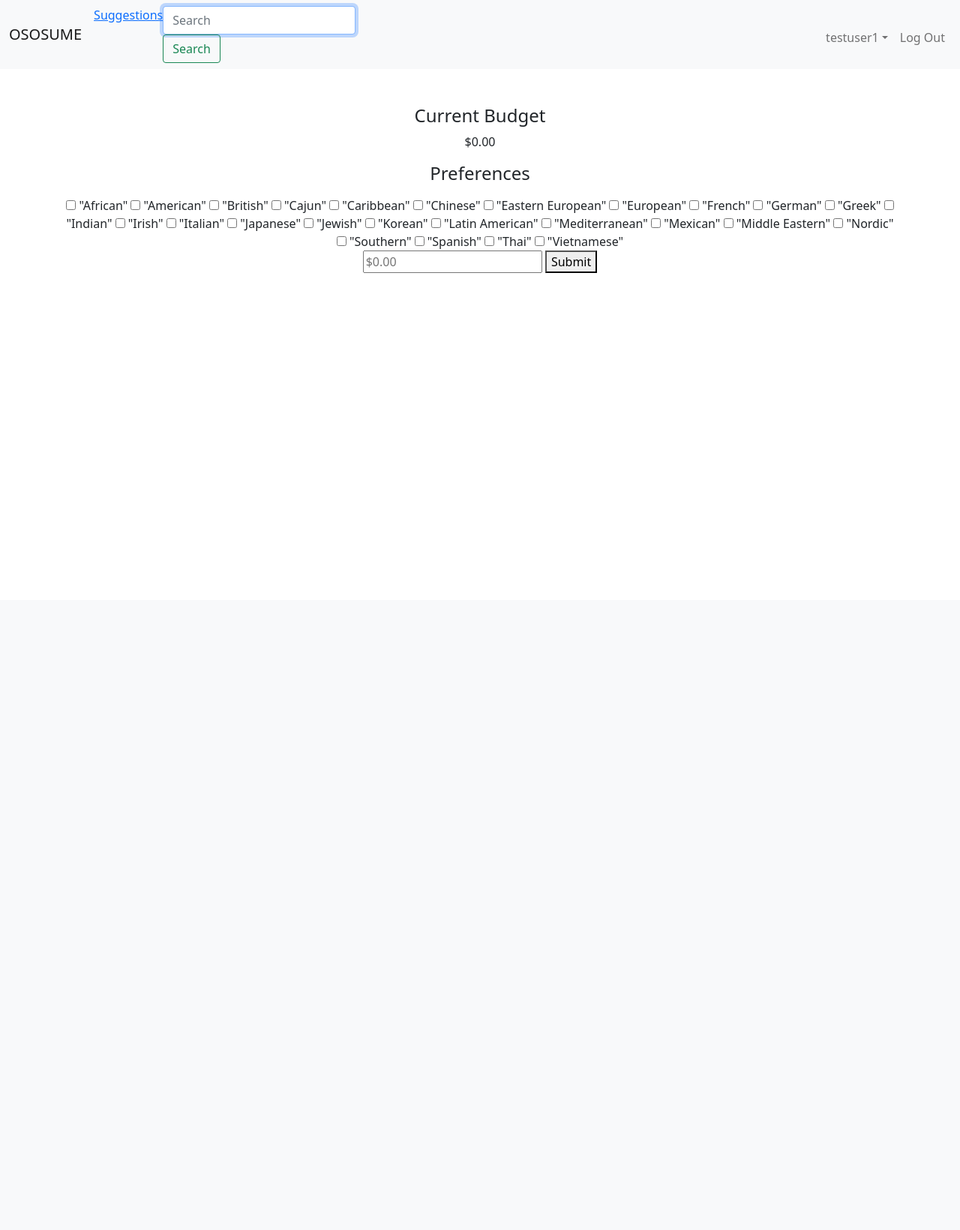
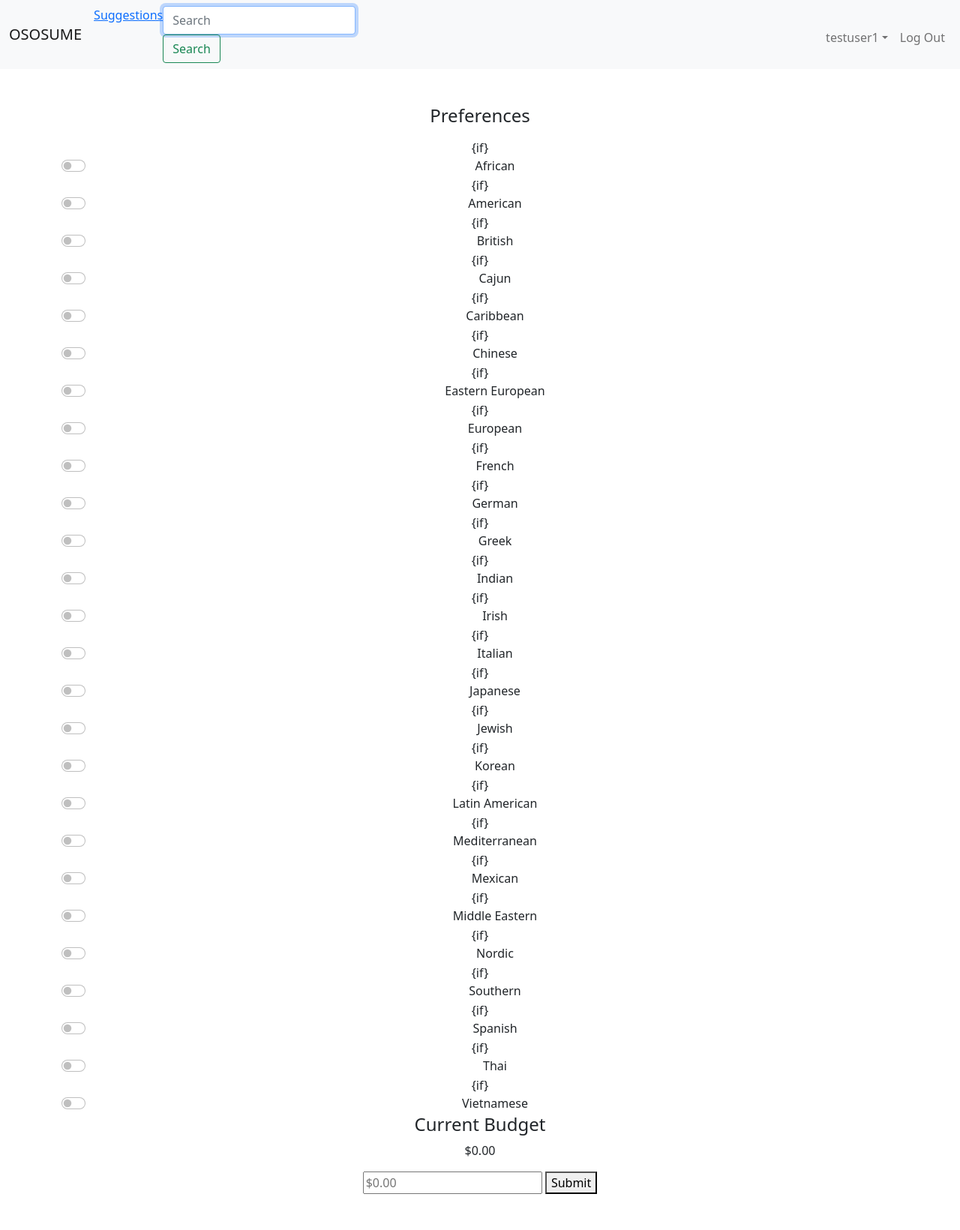
Before and after one commit to adriant172/CS50_Final_Project, a Flask app: page /settings in a window 1280 px wide. Shown: the whole page at 75% size. Before the commit the page ends 364 px from the top, so only its background shows below. Run offline with Flask 2, Linux system fonts and the light colour scheme; a user stored in the database is signed in; data comes from the database, SQL or seed files in the repository; some libraries are stand-ins or nearby versions.

Commit message:
updated settings page with switches

```diff
--- a/app.py
+++ b/app.py
@@ -1,5 +1,3 @@
-import os
-import json
 from cs50 import SQL
 from sqlite3 import connect
 from flask import Flask, redirect, render_template, request, session
--- a/templates/settings.html
+++ b/templates/settings.html
@@ -6,10 +6,7 @@
 
 {% block main %}
 <div class="container">
-    <div>
-        <h4>Current Budget</h4>
-        <p>{{ daily_budget | usd }}</p>
-    </div>
+
     <div>
         <h4>Preferences</h4>
         <ul>
@@ -19,16 +16,21 @@
         </ul>
         <form action="/settings" method="post">
             <div>
-                <div>
-                    {% for cuisine in all_cuisine_types %}
-                    <input type="checkbox" id="{{ cuisine.cuisine_type }}" name="cuisine_selections" value="{{ cuisine.cuisine_type }}">
-                    <label for="{{ cuisine.cuisine_type }}">"{{ cuisine.cuisine_type }}"</label>
-                    {% endfor %}
-                </div>
-                <div>
-                    <input name="new_budget" autocomplete="off" id="new_budget" type="number" placeholder="$0.00" step=".01">
-                    <button type="submit">Submit</button>
-                </div>
+                {% for cuisine in all_cuisine_types %}
+                    {if}
+                    <div class="form-check form-switch">
+                        <input class="form-check-input" type="checkbox" id="{{ cuisine.cuisine_type }}">
+                        <label class="form-check-label" for="{{ cuisine.cuisine_type }}">{{ cuisine.cuisine_type }}</label>
+                    </div>
+                {% endfor %}
+            </div>
+            <div>
+                <h4>Current Budget</h4>
+                <p>{{ daily_budget | usd }}</p>
+            </div>
+            <div>
+                <input name="new_budget" autocomplete="off" id="new_budget" type="number" placeholder="$0.00" step=".01">
+                <button type="submit">Submit</button>
             </div>
         </form>
     </div>
```
